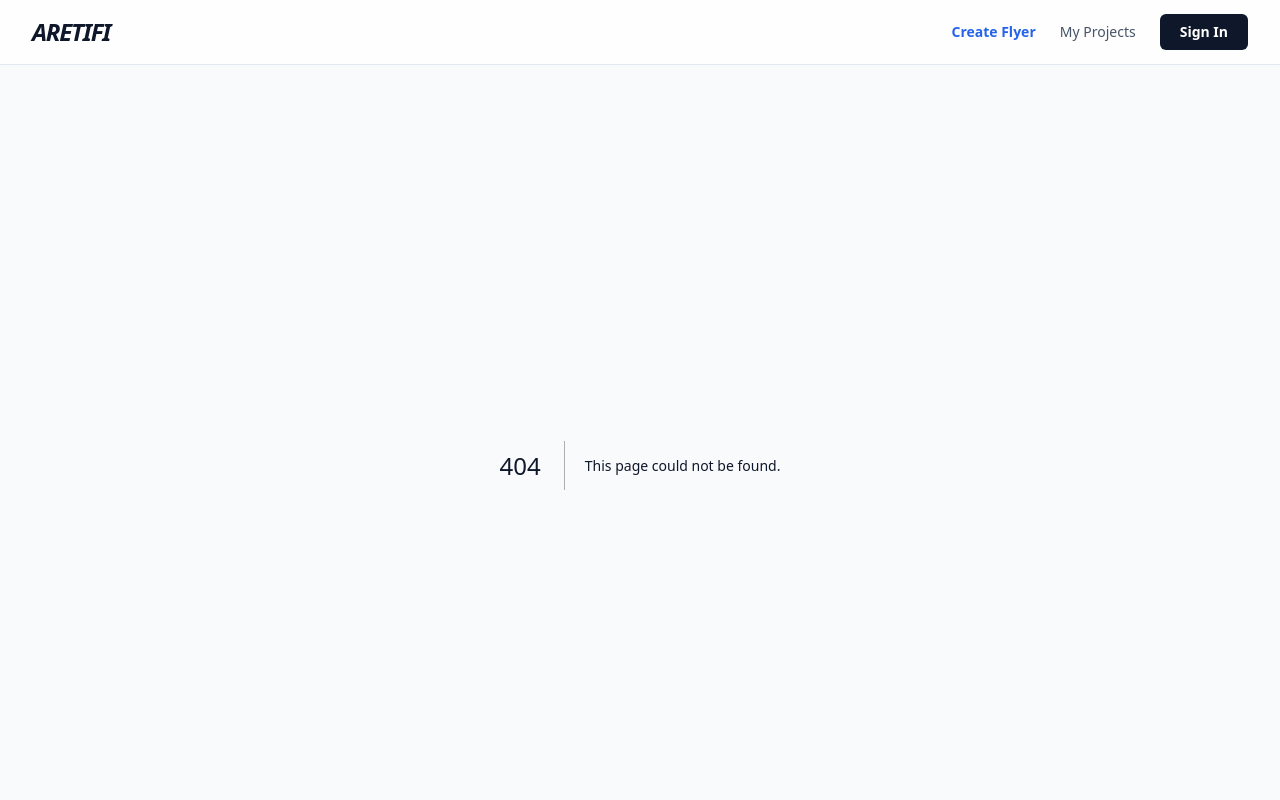
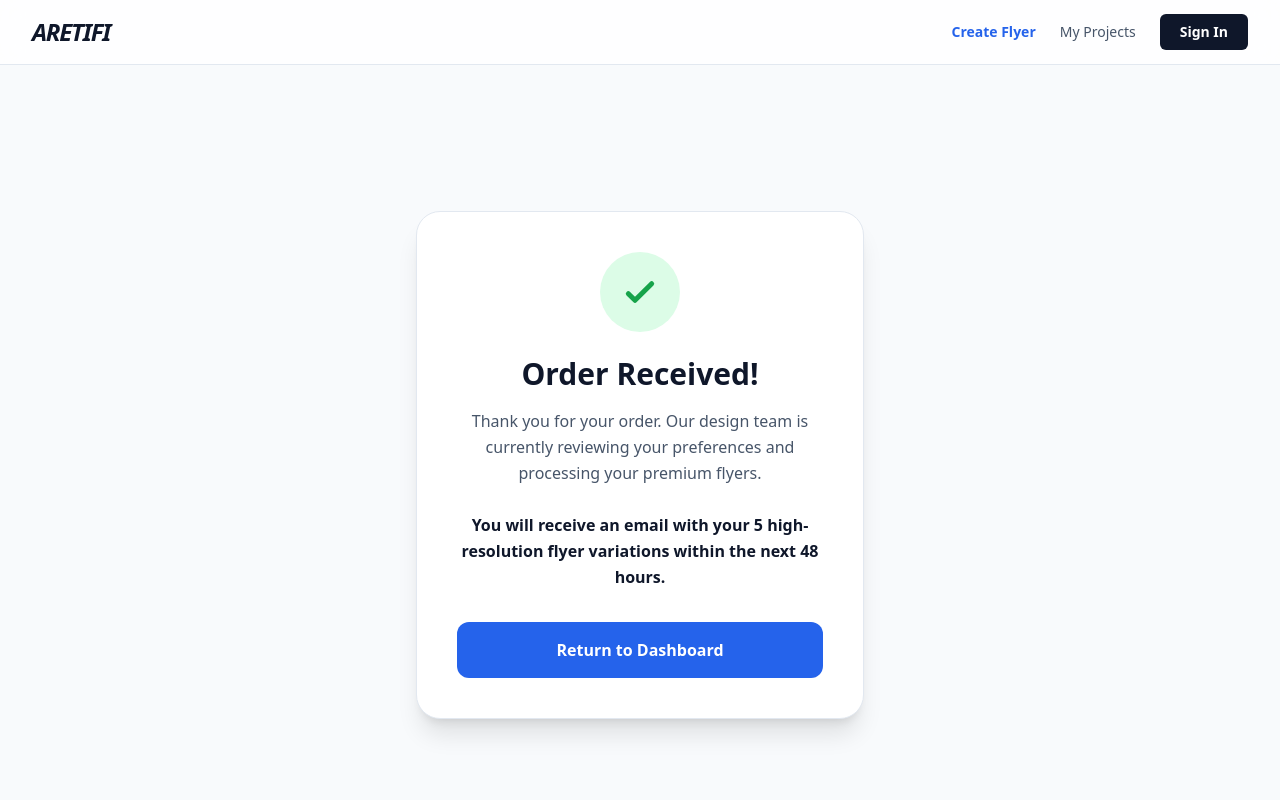
Before and after one commit to jakejmanley-collab/local-service-ads, a Next.js app: page /premium-success in a window 1280 px wide. Before the commit this address had no page. Shown: the top 800 px of the page. Built offline with nearby package versions, Linux system fonts and the light colour scheme.

Commit message:
Create page.tsx

```diff
--- /dev/null
+++ b/app/premium-success/page.tsx
@@ -0,0 +1,27 @@
+import Link from 'next/link';
+
+export default function PremiumSuccess() {
+  return (
+    <main className="min-h-screen bg-slate-50 flex items-center justify-center p-6">
+      <div className="max-w-md w-full bg-white rounded-3xl p-10 text-center shadow-xl border border-slate-200">
+        <div className="w-20 h-20 bg-green-100 text-green-600 rounded-full flex items-center justify-center mx-auto mb-6">
+          <svg className="w-10 h-10" fill="none" viewBox="0 0 24 24" stroke="currentColor">
+            <path strokeLinecap="round" strokeLinejoin="round" strokeWidth={3} d="M5 13l4 4L19 7" />
+          </svg>
+        </div>
+
+        <h1 className="text-3xl font-black text-slate-900 mb-4">Order Received!</h1>
+
+        <p className="text-slate-600 mb-8 font-medium leading-relaxed">
+          Thank you for your order. Our design team is currently reviewing your preferences and processing your premium flyers.
+          <br /><br />
+          <strong className="text-slate-900">You will receive an email with your 5 high-resolution flyer variations within the next 48 hours.</strong>
+        </p>
+
+        <Link href="/dashboard" className="block w-full bg-blue-600 text-white font-bold py-4 rounded-xl hover:bg-blue-700 transition-all">
+          Return to Dashboard
+        </Link>
+      </div>
+    </main>
+  );
+}
```
